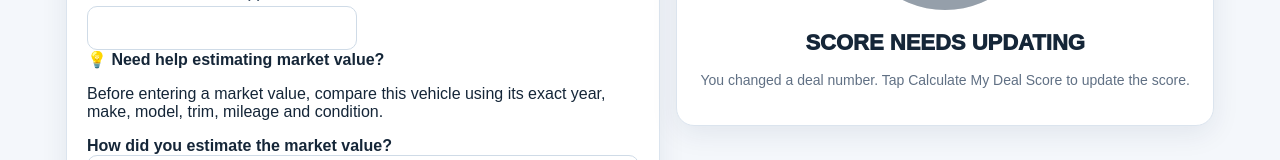
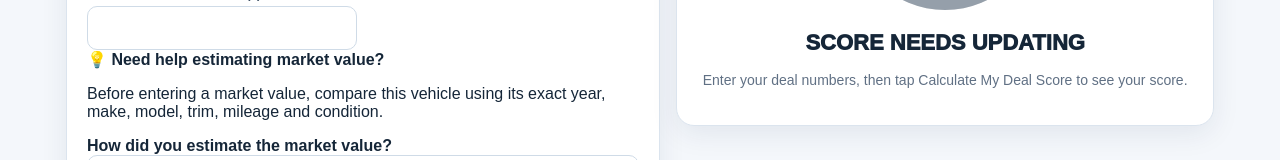
Before and after one commit to rmerrow1/dont-sign-this-yet, a Next.js app: page / in a window 1280 px wide. Shown: the part 627-787 px from the top of the page. Built offline with nearby package versions, Linux system fonts and the light colour scheme.

Commit message:
Improve initial score messaging

```diff
--- a/app/page.js
+++ b/app/page.js
@@ -404,7 +404,7 @@ const marketConfidence =
             <p className="muted">
               {calculated
                 ?"Review the strengths and concerns below before making your decision."
-                :"You changed a deal number. Tap Calculate My Deal Score to update the score."}
+                :"Enter your deal numbers, then tap Calculate My Deal Score to see your score."}
             </p>
 
             {attempted && validation.length>0 &&
```
